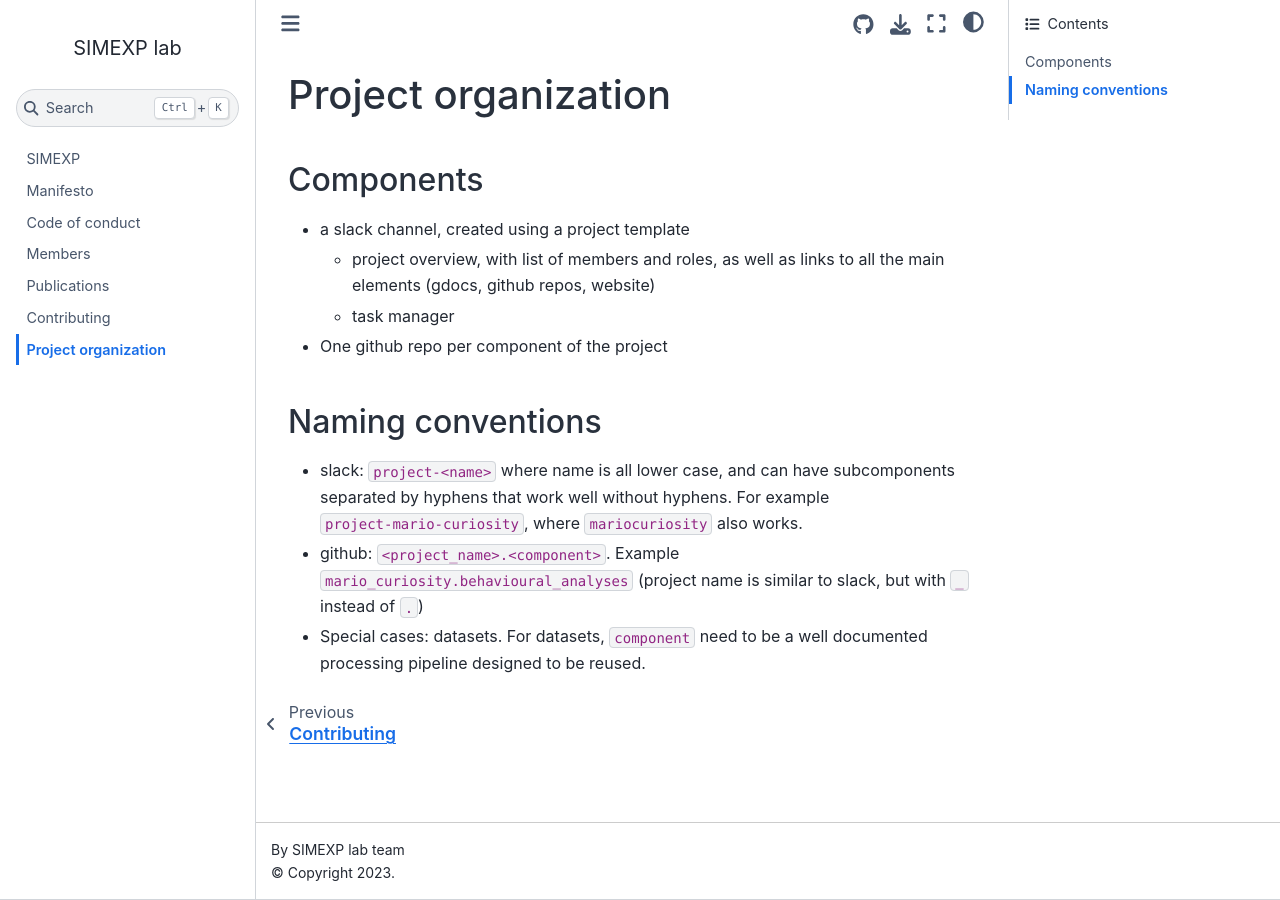
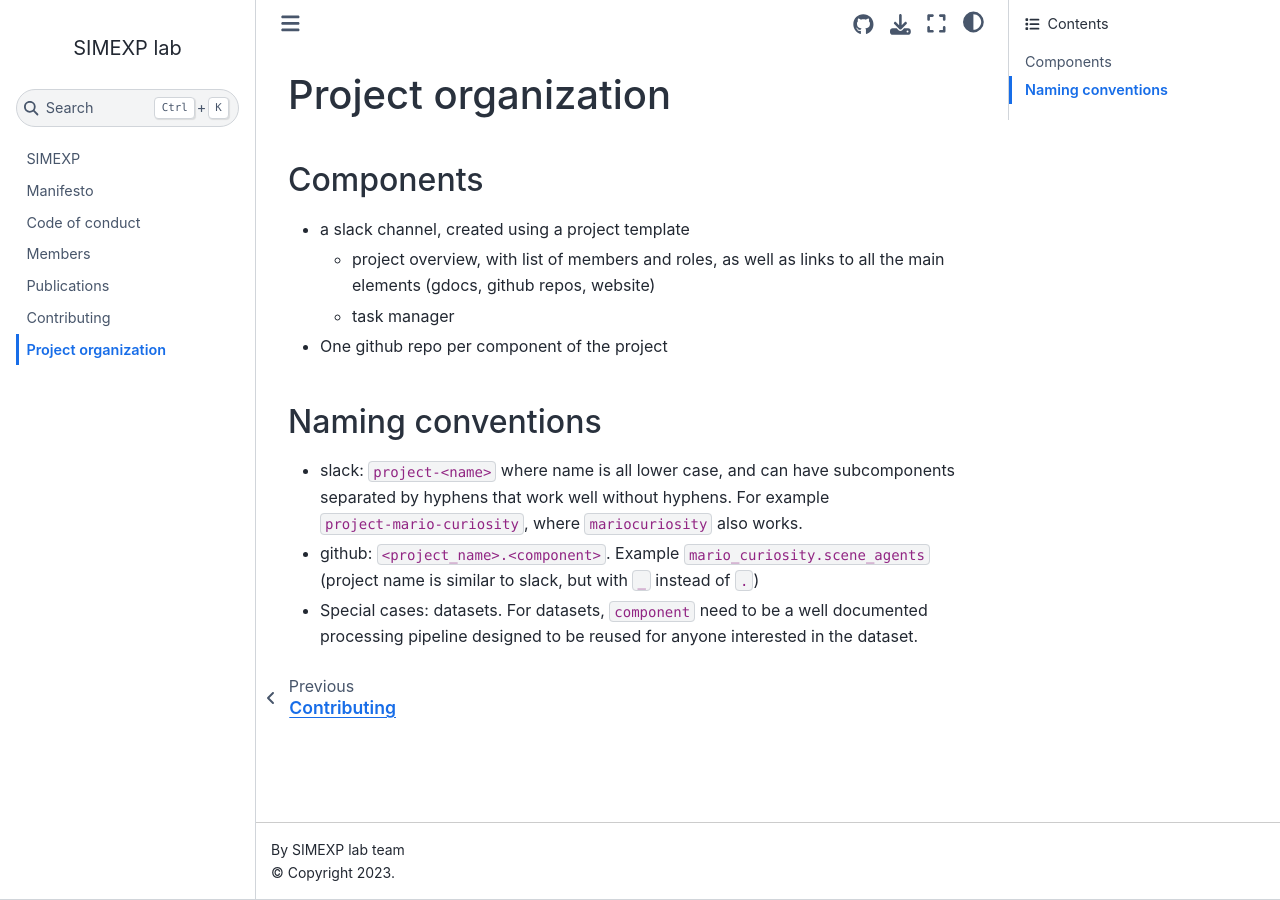
Before and after one commit to SIMEXP/simexp.github.io, a Jupyter Book: the page built from content/project_organization.md, in a window 1280 px wide. Built offline with Jupyter Book 1.0.4 settings and Sphinx 7.4.7 and the Sphinx Book theme 1.1.4, drawn with Linux system fonts in a browser that asks for light colours.

Commit message:
WIP naming conventions.

```diff
--- a/content/project_organization.md
+++ b/content/project_organization.md
@@ -9,5 +9,5 @@
 
 ## Naming conventions
  * slack: `project-<name>` where name is all lower case, and can have subcomponents separated by hyphens that work well without  hyphens. For example `project-mario-curiosity`, where `mariocuriosity` also works.
- * github: `<project_name>.<component>`. Example `mario_curiosity.behavioural_analyses` (project name is similar to slack, but with `_` instead of `.`)
- * Special cases: datasets. For datasets, `component` need to be a well documented processing pipeline designed to be reused.
+ * github: `<project_name>.<component>`. Example `mario_curiosity.scene_agents` (project name is similar to slack, but with `_` instead of `.`)
+ * Special cases: datasets. For datasets, `component` need to be a well documented processing pipeline designed to be reused for anyone interested in the dataset.
```
